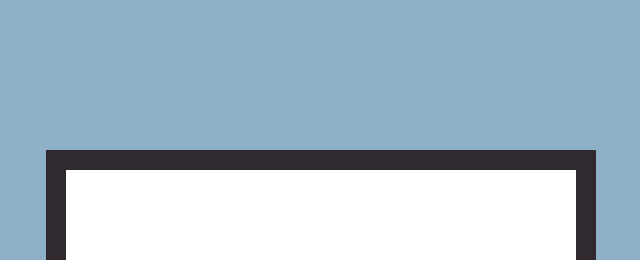
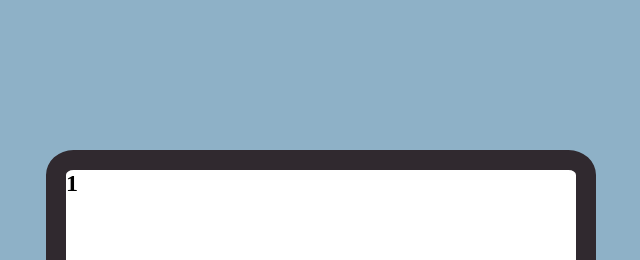
Before and after one commit to copilpatricia/tenzies-game, a React (Create React App) app: page / in a window 1280 px wide. Shown: the top 260 px of the page, without its empty margins (319-959 px from the left). Built offline with nearby package versions, Linux system fonts and the light colour scheme.

Commit message:
created the dices

```diff
--- /dev/null
+++ b/src/components/Die.js
@@ -0,0 +1,9 @@
+function Die(props) {
+    return (
+        <div className="container-die">
+            <h2>1</h2>
+        </div>
+    )
+}
+
+export default Die;
--- a/src/index.css
+++ b/src/index.css
@@ -24,4 +24,5 @@ body {
   height: 500px;
   background-color: white;
   border: 20px solid #30292f;
+  border-radius : 5%;
 }
--- a/src/pages/GameBoard.js
+++ b/src/pages/GameBoard.js
@@ -1,8 +1,10 @@
+import Die from "../components/Die"
+
 function GameBoard() {
     return (
         <div className="container">
             <div className="board">
-
+                <Die />
             </div>
         </div>
     )
```
